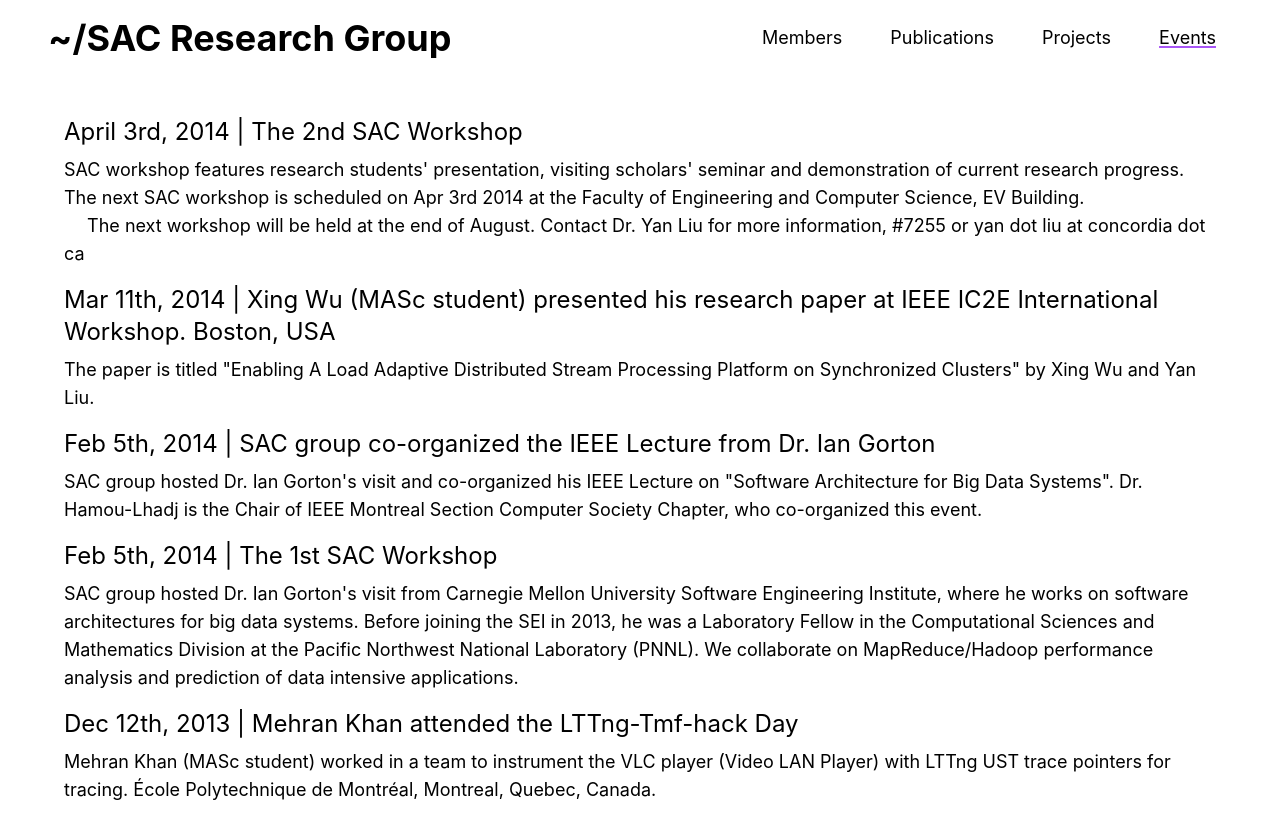
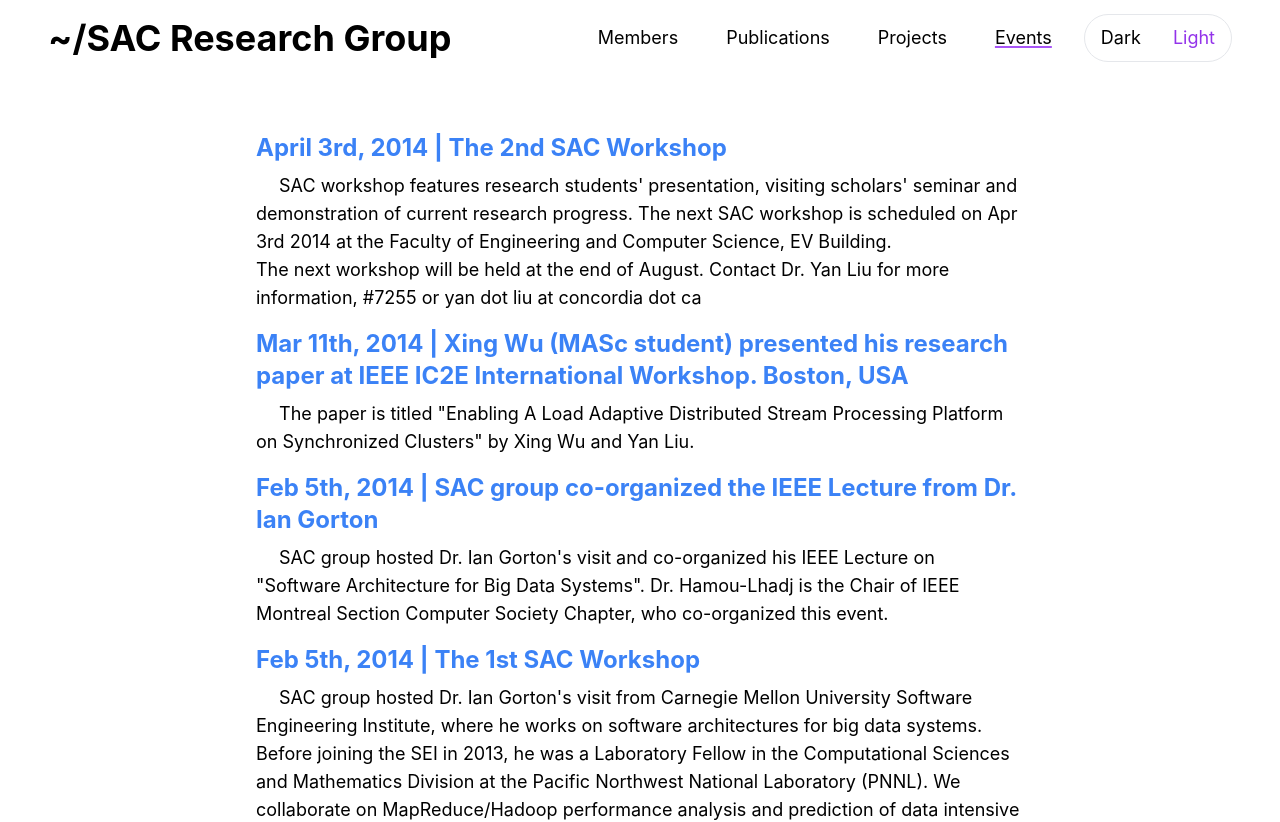
Before and after one commit to sac-research/homepage, a Next.js app: page /events in a window 1280 px wide. Shown: the top 822 px of the page. Built offline with nearby package versions, Linux system fonts and the light colour scheme.

Commit message:
touched up /events, added dark mode

```diff
--- a/components/Header.js
+++ b/components/Header.js
@@ -15,7 +15,7 @@ export default function Header({}) {
     return (
         <div
             className={
-                "w-full px-12 py-2 sticky top-0 bg-white" +
+                "w-full px-12 py-2 sticky top-0 bg-white dark:bg-slate-900 dark:text-white" +
                 " " +
                 (clientWindowHeight > 20 ? "shadow-lg" : "")
             }
--- a/components/Layout.js
+++ b/components/Layout.js
@@ -3,7 +3,7 @@ import Header from "./Header";
 
 export default function Layout({ children }) {
     return (
-        <div className=" pb-24">
+        <div className="pb-24 ">
             {/* <div className="w-full flex justify-center items-center py-4 bg-purple-700 text-white">
                 <h1>Currently being prototyped and redesigned.</h1>
             </div> */}
--- a/components/Nav.js
+++ b/components/Nav.js
@@ -3,6 +3,36 @@ import { useRouter } from "next/router";
 import { Menu, Transition } from "@headlessui/react";
 import { Fragment } from "react";
 import { MenuIcon } from "@heroicons/react/solid";
+
+export const ThemeSwitcher = () => {
+    return (
+        <div className="flex h-12 text-slate justify-center dark:transparent dark:border-gray-500 border rounded-3xl">
+            <button
+                type="button"
+                aria-label="Use Dark Mode"
+                onClick={() => {
+                    document.documentElement.classList.add("dark");
+                    localStorage.setItem("theme", "dark");
+                }}
+                className="rounded-l-3xl flex items-center dark:bg-primary justify-center align-center transition dark:text-blue-500 hover:bg-purple-500 hover:dark:bg-transparent px-4"
+            >
+                Dark
+            </button>
+
+            <button
+                type="button"
+                aria-label="Use Light Mode"
+                onClick={() => {
+                    document.documentElement.classList.remove("dark");
+                    localStorage.setItem("theme", "light");
+                }}
+                className="rounded-r-3xl flex items-center bg-primary dark:bg-transparentjustify-center align-center transition dark:text-white text-purple-600 hover:dark:bg-blue-500 px-4"
+            >
+                Light
+            </button>
+        </div>
+    );
+};
 
 function MenuItem({ path, pageName }) {
     const router = useRouter();
@@ -45,11 +75,12 @@ export default function Nav() {
                     </button>
                 </h1>
             </div>
-            <div className="hidden md:flex space-x-4">
+            <div className="hidden md:flex space-x-4 items-center">
                 <NavBtn navTarget="/members" navText="Members"></NavBtn>
                 <NavBtn navTarget="/publications" navText="Publications"></NavBtn>
                 <NavBtn navTarget="/projects" navText="Projects"></NavBtn>
                 <NavBtn navTarget="/events" navText="Events"></NavBtn>
+                <ThemeSwitcher></ThemeSwitcher>
             </div>
             <div className="flex md:hidden -mr-8">
                 <Menu as="div" className="relative inline-block text-left">
--- a/next.config.js
+++ b/next.config.js
@@ -13,6 +13,9 @@ module.exports = withTM(
             outputStandalone: true,
         },
         plugins: [require("@tailwindcss/typography")],
+        theme: {
+            extend: {},
+        },
     },
 
     nextConfig
--- a/pages/_document.js
+++ b/pages/_document.js
@@ -9,7 +9,9 @@ class MyDocument extends Document {
                     <link rel="preconnect" href="https://fonts.googleapis.com" />
                     <link rel="preconnect" href="https://fonts.gstatic.com" crossOrigin="true" />
                 </Head>
-				<body className={`antialiased text-lg bg-white leading-base`}>
+                <body
+                    className={`antialiased text-lg bg-white leading-base dark:bg-slate-900 dark:text-white`}
+                >
                     <Main />
                     <NextScript />
                 </body>
--- a/pages/events.js
+++ b/pages/events.js
@@ -5,13 +5,19 @@ import { events } from "../data/events";
 
 function eventsMapping() {
     return events.map((event, index) => (
-        <div className="max-w-6xl my-2" key={index}>
-            <h2 className="text-2xl mb-2">
+        <div className="my-2" key={index}>
+            <h2 className="text-2xl mb-2 font-bold text-blue-500">
                 {event.date}, {event.year} | {event.title}
             </h2>
             {event.description.map((d, index) => (
-                <p className="text-black" key={index}>
-                    {index == 1 ? <>&emsp; {d}</> : d}
+                <p className="text-black dark:text-slate-300" key={index}>
+                    {index == 0 ? (
+                        <>
+                            &emsp; {d} <br />{" "}
+                        </>
+                    ) : (
+                        d
+                    )}
                 </p>
             ))}
         </div>
@@ -23,7 +29,7 @@ export default function Events() {
     return (
         <Layout>
             <SEO title="SAC | Events" description={globalData.description}></SEO>
-            <div className="flex flex-col mt-8 mx-4 justify-center items-center">
+            <div className="sm:mx-64 sm:my-12 flex flex-col mt-8 justify-center">
                 {eventsMapping()}
             </div>
         </Layout>
--- a/pages/index.js
+++ b/pages/index.js
@@ -33,9 +33,9 @@ export default function Home({ globalData }) {
             </div>
             <div className="flex flex-wrap justify-center space-x-4 items-center px-12">
                 <div className="w-[300px] h-[300px] shadow-lg justify-center items-center flex p-2 my-4">
-                    <span className="text-slate-300 text-center">
+                    {/* <span className="text-slate-300 text-center">
                         This is a placeholder imagery.
-                    </span>
+                    </span> */}
                     <Canvas
                         shadows={true}
                         className="bg-transparent"
--- a/pages/projects.js
+++ b/pages/projects.js
@@ -31,9 +31,9 @@ export default function Projects() {
                             </h3>
 
                             <details>
-                                <summary>Description</summary>
+                                <summary>Learn more</summary>
                                 {p.description.map((d, j) => (
-                                    <p className="my-2" key={j}>
+                                    <p className="my-2 dark:text-slate-300" key={j}>
                                         {d}
                                     </p>
                                 ))}
@@ -52,7 +52,7 @@ export default function Projects() {
                                 </a>
                             </h3>
                             <details>
-                                <summary>Description</summary>
+                                <summary>Learn more</summary>
                                 {p.description.map((d, j) => (
                                     <p className="my-2" key={j}>
                                         {d}
--- a/pages/publications.js
+++ b/pages/publications.js
@@ -22,7 +22,7 @@ const Sidebar = ({ topics, years, topicCallback, yearCallback }) => {
                     </li>
                 ))}
             </ul>
-            <h3 className="font-bold">Sort by year:</h3>
+            {/* <h3 className="font-bold">Sort by year:</h3>
             <ul>
                 {years.map((year, index) =>
                     year === 0 || year === "" ? (
@@ -42,7 +42,7 @@ const Sidebar = ({ topics, years, topicCallback, yearCallback }) => {
                         </li>
                     )
                 )}
-            </ul>
+            </ul> */}
             <h3>
                 <button
                     className="hover:underline underline-offset-2 font-bold"
@@ -64,7 +64,7 @@ const years = [2014, 2013];
 
 function PublicationEntry({ pub, index }) {
     return (
-        <li key={index} className="list-disc text-slate-800 w-5/6 mt-2">
+        <li key={index} className="list-disc text-slate-800 dark:text-slate-300 w-5/6 mt-2">
             {pub.authors.map((author, index) => {
                 const numOfAuthors = pub.authors.length;
                 if (index < numOfAuthors - 1) {
--- a/tailwind.config.js
+++ b/tailwind.config.js
@@ -1,7 +1,8 @@
 module.exports = {
-	content: ["./pages/**/*.{js,ts,jsx,tsx}", "./components/**/*.{js,ts,jsx,tsx}"],
-	theme: {
-		extend: {},
-	},
-	plugins: [],
+    content: ["./pages/**/*.{js,ts,jsx,tsx}", "./components/**/*.{js,ts,jsx,tsx}"],
+    theme: {
+        extend: {},
+    },
+    plugins: [],
+    darkMode: "class",
 };
```
Also changed, not shown: pages/members/index.js (+9 -3 lines). Lines whose indentation alone changed are shown as unchanged.
